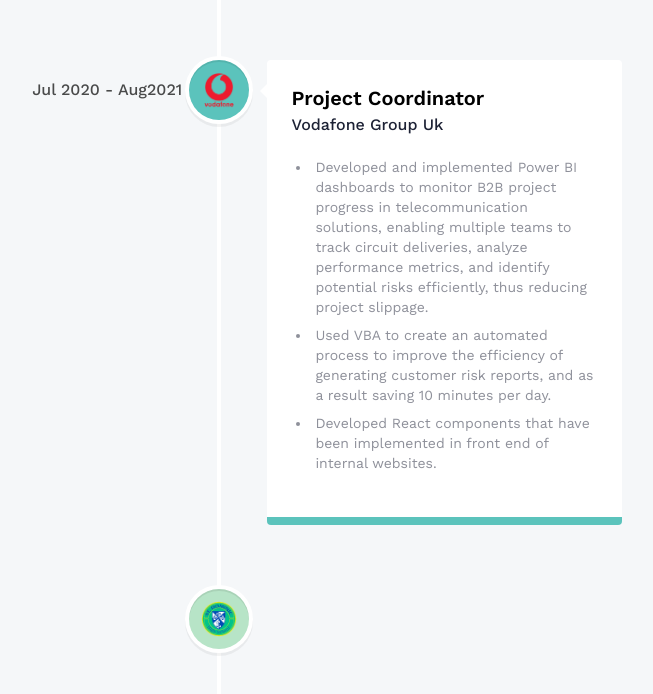
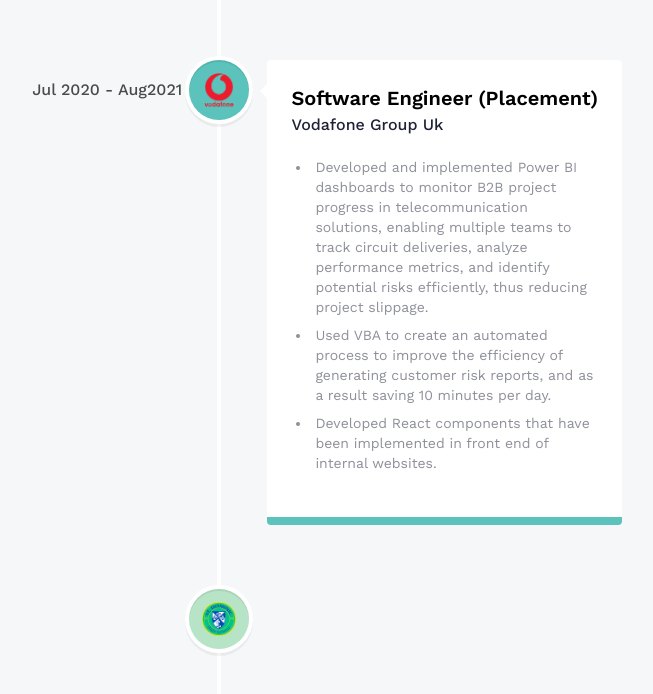
Before and after one commit to ajaydayalani/web, a React (Vite) app: page /about in a window 1280 px wide. Shown: the part 1490-2184 px from the top of the page, without its empty margins (421-1074 px from the left). Built offline with nearby package versions, Linux system fonts and the light colour scheme.

Commit message:
chore: Edit History

```diff
--- a/src/constants/index.js
+++ b/src/constants/index.js
@@ -96,7 +96,7 @@
         ],
     },
     {
-        title: "Project Coordinator",
+        title: "Software Engineer (Placement)",
         company_name: "Vodafone Group Uk",
         icon: vodafone,
         iconBg: "#5bc3bc",
@@ -108,7 +108,7 @@
         ],
     },
     {
-        title: "Founder & Coordinator",
+        title: "Founder",
         company_name: "Java Outreach PRogram",
         icon: sdhs,
         iconBg: "#b7e4c7",
```
